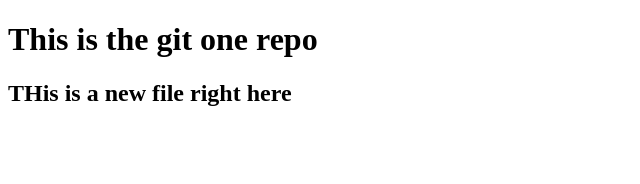
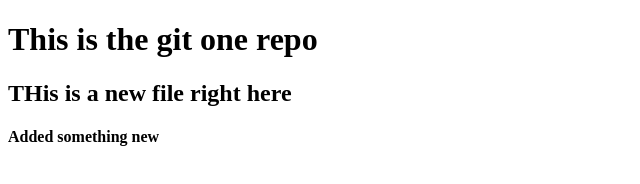
Before and after one commit to MubongwoNdasi/git-one, a plain HTML site: page index.html in a window 1280 px wide. Shown: the whole page, without its empty margins (0-640 px from the left). Drawn offline with Linux system fonts and the light colour scheme.

Commit message:
added something new

```diff
--- a/index.html
+++ b/index.html
@@ -9,5 +9,6 @@
 <body>
     <h1>This is the git one repo</h1>
     <h2>THis is a new file right here</h2>
+    <h4>Added something new</h4>
 </body>
 </html>
```
